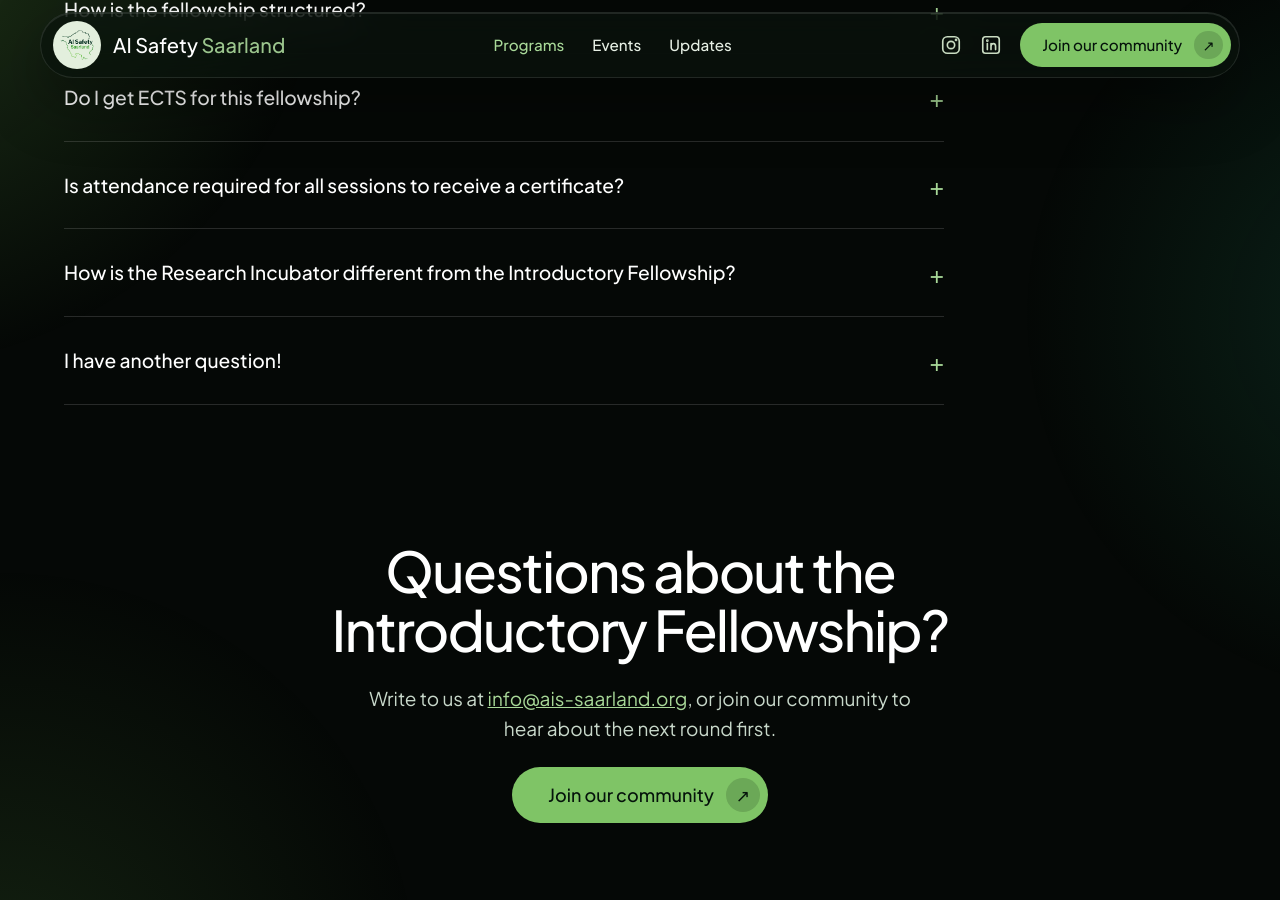
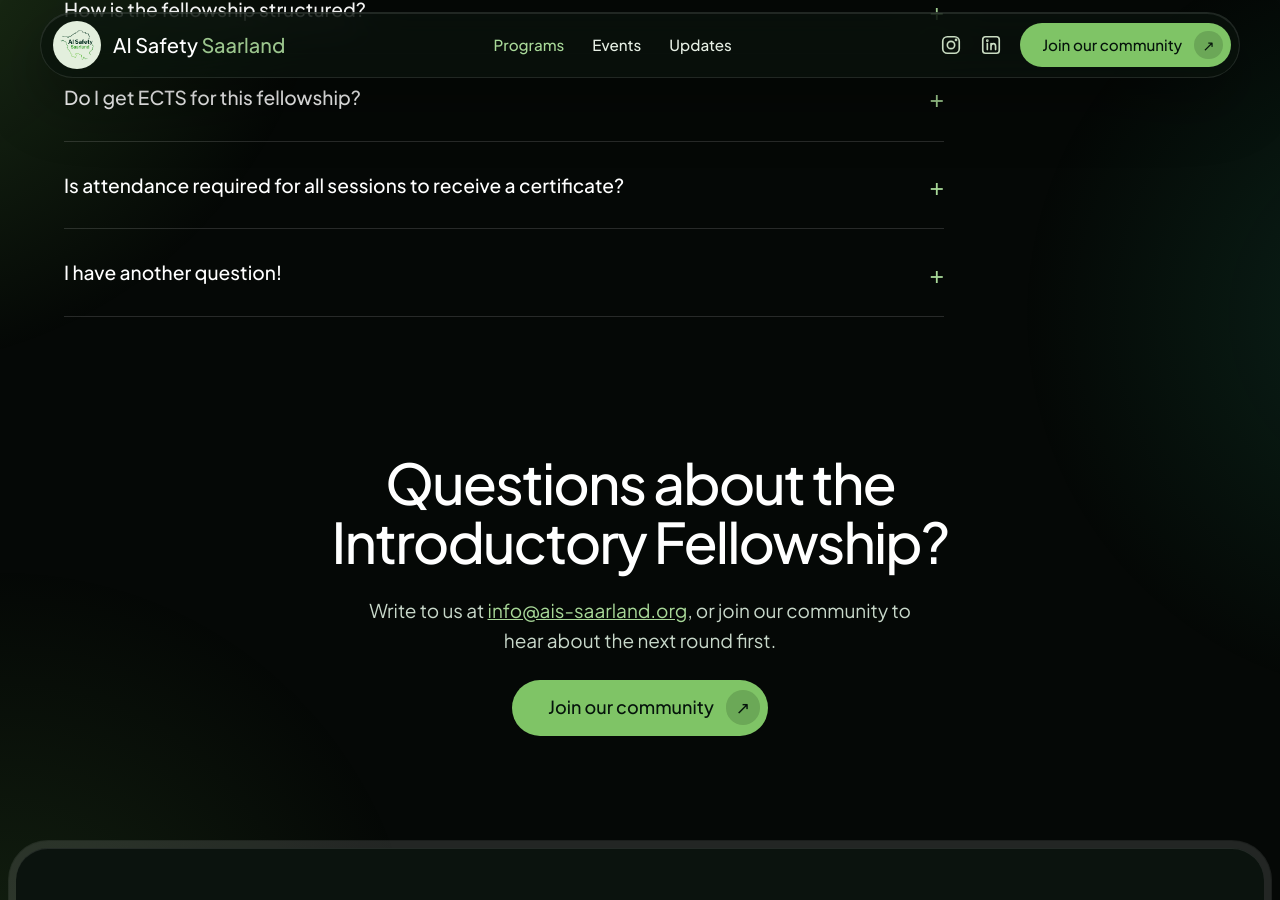
Before and after one commit to palash2404/AI-Safety, a Jekyll site: the page built from introductory-fellowship.html, in a window 1280 px wide and 900 px high, scrolled down 3822 px. Built offline with Jekyll 4.4.1, drawn with Linux system fonts in a browser that asks for light colours.

Commit message:
Remove the Research Incubator question from the fellowship FAQ
Co-Authored-By: Claude Opus 5.5 <noreply@anthropic.com>

```diff
--- a/_data/programs/introductory.yml
+++ b/_data/programs/introductory.yml
@@ -115,9 +115,6 @@ faqs:
   - question: Is attendance required for all sessions to receive a certificate?
     answer: |-
       Regular attendance is expected, but you may miss up to **two sessions** during the 10-week program and still receive a certificate of participation. Since each session builds on the previous one, we strongly encourage consistent engagement to get the full benefit of the fellowship.
-  - question: How is the Research Incubator different from the Introductory Fellowship?
-    answer: |-
-      Neither program assumes prior AI safety or governance experience, but the Research Incubator is our more intensive flagship program. It gives you access to a highly skilled research mentor, career advice and exclusive community support.
   - question: I have another question!
     answer: |-
       Send us an email at [info@ais-saarland.org](mailto:info@ais-saarland.org) and we will get back to you as quickly as possible!
```
